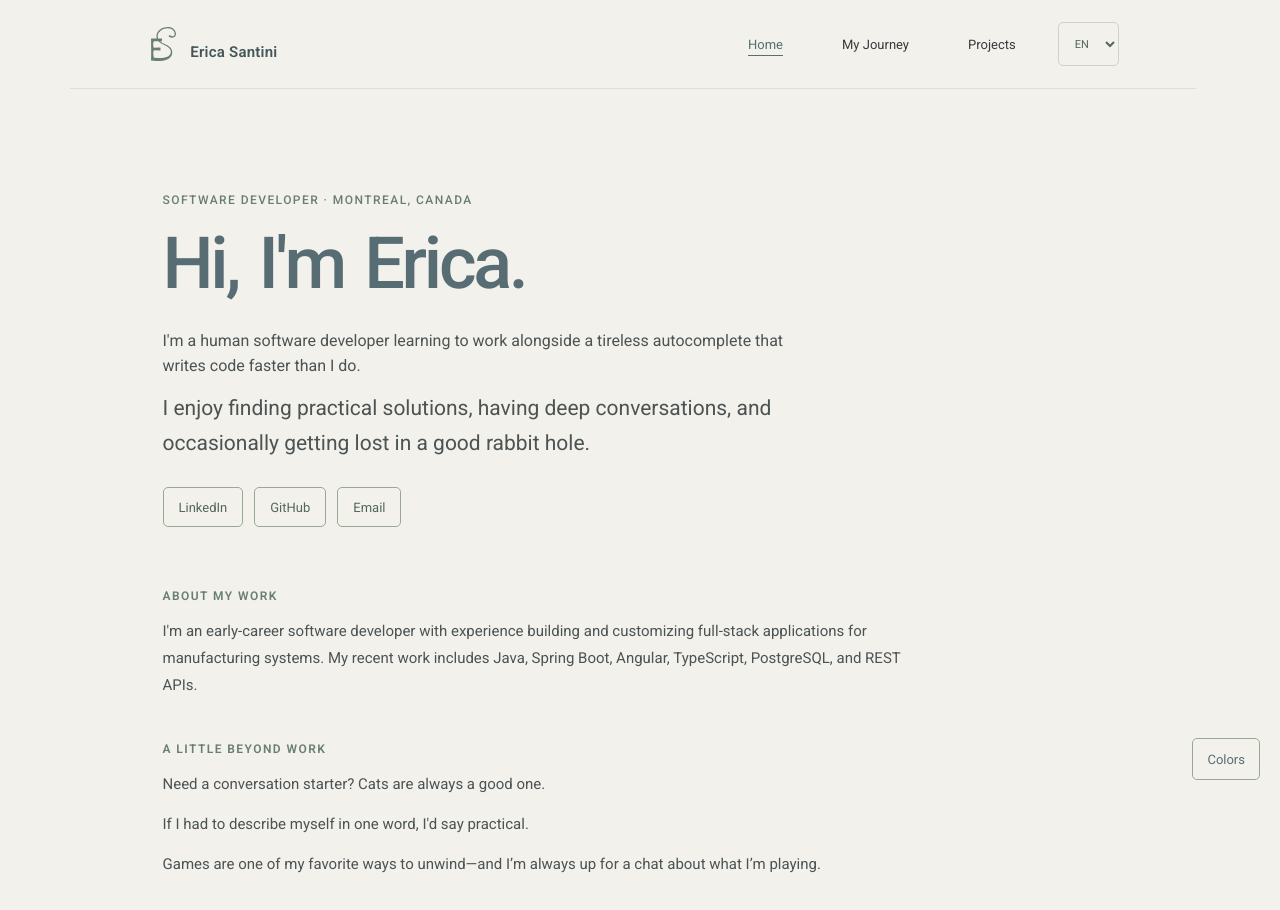
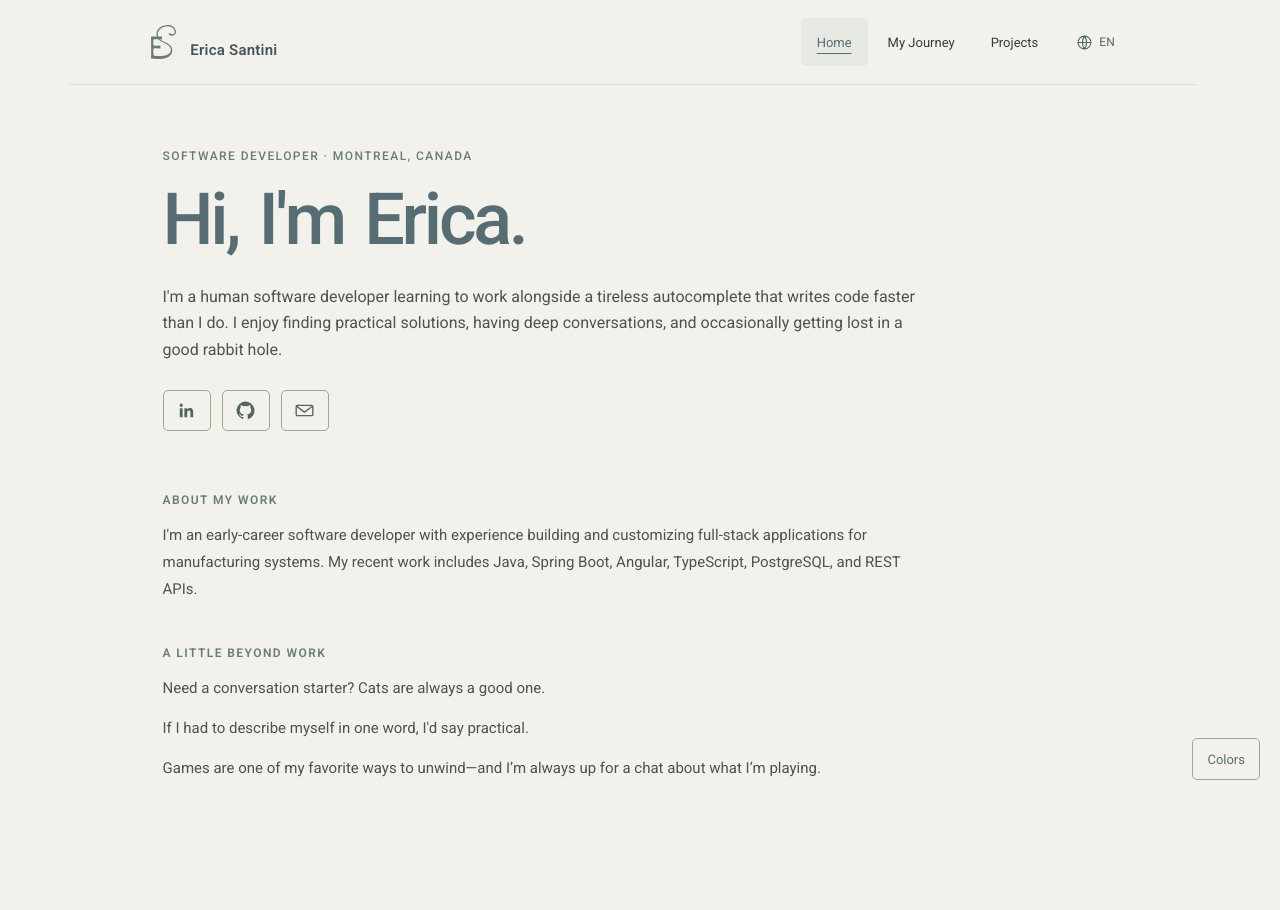
Before and after one commit to Kikasantini/erica-portfolio, a React (Vite) app: page /en in a window 1280 px wide. Shown: the top 910 px of the page. After the commit the page ends 872 px from the top, so only its background shows below. Built offline with nearby package versions, Linux system fonts and the light colour scheme.

Commit message:
Improve navigation, color editor, and home presentation

```diff
--- a/src/App.tsx
+++ b/src/App.tsx
@@ -9,7 +9,7 @@ import {
   useNavigate,
   useParams,
 } from 'react-router-dom'
-import { useEffect } from 'react'
+import { useEffect, useRef, useState } from 'react'
 import { useTranslation } from 'react-i18next'
 import Home from './pages/Home'
 import Journey from './pages/Journey'
@@ -17,12 +17,16 @@ import Projects from './pages/Projects'
 import ColorCustomizer from './components/ColorCustomizer'
 
 const supportedLanguages = ['en', 'fr', 'pt']
+const SHOW_COLOR_CUSTOMIZER = true
+const languageOptions = ['en', 'fr', 'pt'] as const
 
 function LocalizedLayout() {
   const { language } = useParams()
   const { t, i18n } = useTranslation('common')
   const location = useLocation()
   const navigate = useNavigate()
+  const [isLanguageMenuOpen, setIsLanguageMenuOpen] = useState(false)
+  const languageControlRef = useRef<HTMLDivElement>(null)
 
   const activeLanguage = supportedLanguages.includes(language ?? '')
     ? language!
@@ -34,6 +38,27 @@ function LocalizedLayout() {
     }
   }, [activeLanguage, i18n])
 
+  useEffect(() => {
+    if (!isLanguageMenuOpen) return
+
+    function handlePointerDown(event: PointerEvent) {
+      if (!languageControlRef.current?.contains(event.target as Node)) {
+        setIsLanguageMenuOpen(false)
+      }
+    }
+
+    function handleKeyDown(event: KeyboardEvent) {
+      if (event.key === 'Escape') setIsLanguageMenuOpen(false)
+    }
+
+    document.addEventListener('pointerdown', handlePointerDown)
+    document.addEventListener('keydown', handleKeyDown)
+    return () => {
+      document.removeEventListener('pointerdown', handlePointerDown)
+      document.removeEventListener('keydown', handleKeyDown)
+    }
+  }, [isLanguageMenuOpen])
+
   if (!activeLanguage) {
     return <Navigate to="/en" replace />
   }
@@ -41,6 +66,7 @@ function LocalizedLayout() {
   function handleLanguageChange(nextLanguage: string) {
     const currentPage = location.pathname.replace(/^\/(en|fr|pt)(?=\/|$)/, '')
 
+    setIsLanguageMenuOpen(false)
     navigate('/' + nextLanguage + currentPage)
   }
 
@@ -49,7 +75,7 @@ function LocalizedLayout() {
       <header className="site-header">
         <NavLink className="site-brand" to={'/' + activeLanguage} end>
           <span className="site-brand__logo" aria-hidden="true" />
-          <span>Erica Santini</span>
+          <span>{t('brandName')}</span>
         </NavLink>
 
         <nav className="site-nav" aria-label={t('navigation.accessibilityLabel')}>
@@ -66,22 +92,46 @@ function LocalizedLayout() {
           </NavLink>
         </nav>
 
-        <label className="language-control">
-          <span className="visually-hidden">{t('navigation.languageLabel')}</span>
-          <select
+        <div className="language-control" ref={languageControlRef}>
+          <button
+            className="language-control__toggle"
+            type="button"
             aria-label={t('navigation.languageLabel')}
-            value={activeLanguage}
-            onChange={(event) => handleLanguageChange(event.target.value)}
+            aria-haspopup="menu"
+            aria-expanded={isLanguageMenuOpen}
+            onClick={() => setIsLanguageMenuOpen((open) => !open)}
           >
-            <option value="en">EN</option>
-            <option value="fr">FR</option>
-            <option value="pt">PT</option>
-          </select>
-        </label>
+            <svg aria-hidden="true" viewBox="0 0 24 24">
+              <circle cx="12" cy="12" r="9" />
+              <path d="M3 12h18M12 3a15 15 0 0 1 0 18M12 3a15 15 0 0 0 0 18" />
+            </svg>
+            <span>{activeLanguage.toUpperCase()}</span>
+          </button>
+          {isLanguageMenuOpen && (
+            <div className="language-control__menu" role="menu">
+              {languageOptions
+                .filter((option) => option !== activeLanguage)
+                .map((option) => (
+                  <button
+                    className="language-control__option"
+                    key={option}
+                    type="button"
+                    role="menuitem"
+                    aria-label={t('navigation.changeTo', {
+                      language: t('navigation.languageNames.' + option),
+                    })}
+                    onClick={() => handleLanguageChange(option)}
+                  >
+                    {option.toUpperCase()}
+                  </button>
+                ))}
+            </div>
+          )}
+        </div>
       </header>
 
       <Outlet />
-      <ColorCustomizer />
+      {SHOW_COLOR_CUSTOMIZER && <ColorCustomizer />}
     </>
   )
 }
--- a/src/index.css
+++ b/src/index.css
@@ -12,12 +12,18 @@
   --timeline-marker-color: var(--timeline-marker-color);
   --header-divider-color: var(--header-divider-color);
   --navigation-hover-color: var(--navigation-hover-color);
+  --navigation-active-background-color: var(--navigation-active-background-color);
+  --button-background-color: var(--button-background-color);
+  --button-text-color: var(--button-text-color);
+  --button-hover-background-color: var(--button-hover-background-color);
+  --button-hover-text-color: var(--button-hover-text-color);
+  --control-text-color: var(--button-text-color);
+  --technology-tag-text-color: var(--technology-tag-text-color);
   --language-border-color: var(--language-border-color);
   --outline-button-border-color: var(--outline-button-border-color);
   --timeline-line-color: var(--timeline-line-color);
   --technology-tag-border-color: var(--technology-tag-border-color);
   --technology-tag-background-color: var(--technology-tag-background-color);
-  --text-on-accent-color: var(--text-on-accent-color)fff;
   font-family: 'Roboto', Arial, sans-serif;
   font-synthesis: none;
   text-rendering: optimizeLegibility;
@@ -62,8 +68,8 @@ p {
 .site-header {
   display: flex;
   align-items: center;
-  gap: 30px;
-  padding: 22px clamp(24px, 6vw, 78px);
+  gap: 18px;
+  padding: 18px clamp(24px, 6vw, 78px);
   border-bottom: 1px solid var(--header-divider-color);
 }
 
@@ -92,17 +98,17 @@ p {
 .site-nav {
   display: flex;
   align-items: center;
-  gap: clamp(15px, 3vw, 35px);
+  gap: 4px;
   margin-left: auto;
   font-size: 13px;
 }
 
 .site-nav a {
   display: inline-flex;
-  min-height: 44px;
+  min-height: 48px;
   align-items: center;
   justify-content: center;
-  padding: 8px 12px;
+  padding: 12px 16px;
   border-radius: 5px;
   text-decoration: none;
   transition:
@@ -114,9 +120,14 @@ p {
   background: var(--navigation-hover-color);
 }
 
+.site-nav a[aria-current='page'] {
+  background: var(--navigation-active-background-color);
+}
+
 .site-brand:focus-visible,
 .site-nav a:focus-visible,
-.language-control select:focus-visible {
+.language-control__toggle:focus-visible,
+.language-control__option:focus-visible {
   outline: 2px solid var(--heading-color);
   outline-offset: 3px;
 }
@@ -127,15 +138,71 @@ p {
   text-underline-offset: 6px;
 }
 
-.language-control select {
-  min-height: 44px;
-  padding: 8px 12px;
-  border: 1px solid var(--language-border-color);
-  border-radius: 5px;
+.language-control {
+  position: relative;
+  flex: 0 0 auto;
+}
+
+.language-control__toggle {
+  display: inline-flex;
+  min-height: 42px;
+  align-items: center;
+  justify-content: center;
+  gap: 6px;
+  padding: 8px 4px;
+  border: 0;
+  border-radius: 4px;
   color: var(--control-text-color);
   background: transparent;
   font: inherit;
-  font-size: 11px;
+  font-size: 12px;
+  cursor: pointer;
+  transition: color 160ms ease, background-color 160ms ease;
+}
+
+.language-control__toggle:hover {
+  background: var(--navigation-hover-color);
+}
+
+.language-control__toggle svg {
+  width: 17px;
+  height: 17px;
+  fill: none;
+  stroke: currentColor;
+  stroke-width: 1.5;
+  stroke-linecap: round;
+  stroke-linejoin: round;
+}
+
+.language-control__menu {
+  position: absolute;
+  top: calc(100% + 6px);
+  right: 0;
+  z-index: 5;
+  display: grid;
+  min-width: 72px;
+  padding: 4px;
+  border: 1px solid var(--language-border-color);
+  border-radius: 5px;
+  background: var(--page-background);
+  box-shadow: 0 6px 18px color-mix(in srgb, var(--main-text) 12%, transparent);
+}
+
+.language-control__option {
+  min-height: 36px;
+  padding: 7px 12px;
+  border: 0;
+  border-radius: 3px;
+  color: var(--control-text-color);
+  background: transparent;
+  font: inherit;
+  font-size: 12px;
+  cursor: pointer;
+  text-align: left;
+}
+
+.language-control__option:hover {
+  background: var(--navigation-active-background-color);
 }
 
 .visually-hidden {
@@ -155,7 +222,7 @@ p {
 .projects-page {
   max-width: 1000px;
   margin: 0 auto;
-  padding: clamp(66px, 9vw, 104px) 30px 90px;
+  padding: clamp(40px, 5vw, 64px) 30px 90px;
 }
 
 .home-eyebrow {
@@ -225,18 +292,10 @@ p {
   transform: rotateY(0deg);
 }
 
-.home-ai-note {
-  max-width: 660px;
-  margin-bottom: 12px;
+.home-intro {
+  max-width: 760px;
   color: var(--paragraph-text);
   font-size: 16px;
-  line-height: 1.6;
-}
-
-.home-intro {
-  max-width: 660px;
-  color: var(--paragraph-text);
-  font-size: clamp(18px, 2.5vw, 21px);
   line-height: 1.65;
 }
 
@@ -245,6 +304,19 @@ p {
   flex-wrap: wrap;
   gap: 11px;
   margin-top: 27px;
+}
+
+.home-contact__link {
+  width: 48px;
+  min-width: 48px;
+  padding: 10px !important;
+}
+
+.home-contact__icon {
+  display: block;
+  width: 19px;
+  height: 19px;
+  fill: currentColor;
 }
 
 .outline-button,
@@ -256,8 +328,8 @@ p {
   padding: 9px 15px;
   border: 1px solid var(--outline-button-border-color);
   border-radius: 5px;
-  color: var(--control-text-color);
-  background: transparent;
+  color: var(--button-text-color);
+  background: var(--button-background-color);
   font: inherit;
   font-size: 13px;
   text-decoration: none;
@@ -270,8 +342,8 @@ p {
 .outline-button:hover,
 .home-contact a:hover {
   border-color: var(--heading-color);
-  color: var(--text-on-accent-color);
-  background: var(--heading-color);
+  color: var(--button-hover-text-color);
+  background: var(--button-hover-background-color);
 }
 
 .outline-button:focus-visible,
@@ -458,7 +530,7 @@ p {
   padding: 5px 9px;
   border: 1px solid var(--technology-tag-border-color);
   border-radius: 4px;
-  color: var(--control-text-color);
+  color: var(--technology-tag-text-color);
   background: var(--technology-tag-background-color);
   font-size: 12px;
   line-height: 1.4;
@@ -489,20 +561,22 @@ p {
   font-size: 24px;
 }
 
-.project-item__description,
-.project-item__technologies {
+.project-item__description {
   color: var(--paragraph-text);
   font-size: 15px;
   line-height: 1.8;
 }
 
 .project-item__technologies {
-  margin-top: 14px;
+  display: grid;
+  justify-items: start;
+  gap: 9px;
+  margin-top: 18px;
+}
+
+.project-item__technologies > p {
   color: var(--section-title-color);
   font-size: 13px;
-}
-
-.project-item__technologies span {
   font-weight: 600;
 }
 
@@ -513,8 +587,8 @@ p {
 @media (max-width: 620px) {
   .site-header {
     flex-wrap: wrap;
-    gap: 18px;
-    padding: 19px 20px;
+    gap: 14px;
+    padding: 16px 20px;
   }
 
   .site-nav {
@@ -528,17 +602,13 @@ p {
   .site-nav a {
     flex: 1 1 0;
     min-width: 0;
-    padding: 8px 6px;
-  }
-
-  .language-control {
-    margin-left: auto;
+    padding: 10px 5px;
   }
 
   .home-page,
   .journey-page,
   .projects-page {
-    padding: 70px 23px 80px;
+    padding: 44px 23px 80px;
   }
 
   .home-section {
@@ -609,8 +679,8 @@ p {
 .color-customizer__copy:hover,
 .color-customizer__reset:hover {
   border-color: var(--heading-color);
-  color: var(--text-on-accent-color);
-  background: var(--heading-color);
+  color: var(--button-hover-text-color);
+  background: var(--button-hover-background-color);
 }
 
 .color-customizer__toggle:focus-visible,
@@ -852,6 +922,7 @@ p {
 @media (prefers-reduced-motion: reduce) {
   .outline-button,
   .home-contact a,
+  .language-control__toggle,
   .home-title__letter,
   .journey-section__chevron,
   .color-customizer__toggle,
--- a/src/locales/en/common.json
+++ b/src/locales/en/common.json
@@ -4,7 +4,13 @@
     "home": "Home",
     "journey": "My Journey",
     "projects": "Projects",
-    "languageLabel": "Change language"
+    "languageLabel": "Change language",
+    "changeTo": "Switch to {{language}}",
+    "languageNames": {
+      "en": "English",
+      "fr": "French",
+      "pt": "Portuguese"
+    }
   },
   "colorEditor": {
     "title": "Customize site colors",
@@ -13,14 +19,15 @@
     "description": "Changes preview immediately and are saved on this device.",
     "reset": "Reset this palette",
     "groups": {
-      "surfaces": "Backgrounds and surfaces",
+      "page": "Page",
       "text": "Text",
-      "accents": "Accents",
-      "borders": "Borders and interactions"
+      "headerNavigation": "Header and navigation",
+      "buttons": "Buttons",
+      "technologyTags": "Technology tags",
+      "timeline": "Timeline"
     },
     "fields": {
       "pageBackground": "Page background",
-      "technologyTagsBackground": "Technology tag background",
       "mainText": "Main text",
       "paragraphText": "Paragraph text",
       "metaText": "Details and dates",
@@ -28,15 +35,20 @@
       "headings": "Page titles",
       "sectionTitles": "Section headings",
       "logo": "Logo",
-      "timelineMarkers": "Timeline markers",
       "headerDivider": "Header divider",
       "navigationHover": "Navigation hover",
-      "languageSelectorBorder": "Language selector border",
-      "outlineButtonsBorder": "Outlined button border",
-      "timelineLine": "Timeline line",
-      "technologyTagsBorder": "Technology tag border",
-      "textOnAccent": "Text on accent background",
-      "controlText": "Controls and technology labels"
+      "navigationActiveBackground": "Selected navigation background",
+      "languageSelectorBorder": "Language menu border",
+      "buttonBackground": "Button background",
+      "buttonText": "Button text",
+      "outlineButtonsBorder": "Button border",
+      "buttonHoverBackground": "Button hover background",
+      "textOnAccent": "Button hover text",
+      "technologyTagsBackground": "Tag background",
+      "technologyTagsBorder": "Tag border",
+      "technologyTagsText": "Tag text",
+      "timelineMarkers": "Timeline markers",
+      "timelineLine": "Timeline line"
     },
     "pickerLabel": "Choose {color} color",
     "hexLabel": "Hex value for {color}",
@@ -51,5 +63,6 @@
       "mauveStone": "Mauve & Stone",
       "blueFog": "Blue Fog"
     }
-  }
+  },
+  "brandName": "Erica Santini"
 }
--- a/src/locales/fr/common.json
+++ b/src/locales/fr/common.json
@@ -4,7 +4,13 @@
     "home": "Accueil",
     "journey": "Mon parcours",
     "projects": "Projets",
-    "languageLabel": "Changer de langue"
+    "languageLabel": "Changer de langue",
+    "changeTo": "Passer en {{language}}",
+    "languageNames": {
+      "en": "anglais",
+      "fr": "français",
+      "pt": "portugais"
+    }
   },
   "colorEditor": {
     "title": "Personnaliser les couleurs du site",
@@ -13,14 +19,15 @@
     "description": "Les changements s’affichent immédiatement et sont enregistrés sur cet appareil.",
     "reset": "Rétablir cette palette",
     "groups": {
-      "surfaces": "Arrière-plans et surfaces",
+      "page": "Page",
       "text": "Texte",
-      "accents": "Accents",
-      "borders": "Bordures et interactions"
+      "headerNavigation": "En-tête et navigation",
+      "buttons": "Boutons",
+      "technologyTags": "Étiquettes de technologies",
+      "timeline": "Chronologie"
     },
     "fields": {
       "pageBackground": "Arrière-plan de la page",
-      "technologyTagsBackground": "Fond des étiquettes de technologies",
       "mainText": "Texte principal",
       "paragraphText": "Texte des paragraphes",
       "metaText": "Détails et dates",
@@ -28,15 +35,20 @@
       "headings": "Titres des pages",
       "sectionTitles": "Titres de section",
       "logo": "Logo",
-      "timelineMarkers": "Repères de la chronologie",
       "headerDivider": "Séparateur de l’en-tête",
       "navigationHover": "Survol de la navigation",
-      "languageSelectorBorder": "Bordure du sélecteur de langue",
+      "navigationActiveBackground": "Fond de la page sélectionnée",
+      "languageSelectorBorder": "Bordure du menu de langue",
+      "buttonBackground": "Fond des boutons",
+      "buttonText": "Texte des boutons",
       "outlineButtonsBorder": "Bordure des boutons",
-      "timelineLine": "Ligne de la chronologie",
-      "technologyTagsBorder": "Bordure des étiquettes de technologies",
-      "textOnAccent": "Texte sur fond accentué",
-      "controlText": "Texte des contrôles et des étiquettes"
+      "buttonHoverBackground": "Fond des boutons au survol",
+      "textOnAccent": "Texte des boutons au survol",
+      "technologyTagsBackground": "Fond des étiquettes",
+      "technologyTagsBorder": "Bordure des étiquettes",
+      "technologyTagsText": "Texte des étiquettes",
+      "timelineMarkers": "Repères de la chronologie",
+      "timelineLine": "Ligne de la chronologie"
     },
     "pickerLabel": "Choisir la couleur pour {color}",
     "hexLabel": "Valeur hexadécimale pour {color}",
@@ -51,5 +63,6 @@
       "mauveStone": "Mauve et pierre",
       "blueFog": "Brume bleue"
     }
-  }
+  },
+  "brandName": "Erica Santini"
 }
--- a/src/locales/pt/common.json
+++ b/src/locales/pt/common.json
@@ -4,7 +4,13 @@
     "home": "Início",
     "journey": "Meu percurso",
     "projects": "Projetos",
-    "languageLabel": "Trocar idioma"
+    "languageLabel": "Trocar idioma",
+    "changeTo": "Mudar para {{language}}",
+    "languageNames": {
+      "en": "inglês",
+      "fr": "francês",
+      "pt": "português"
+    }
   },
   "colorEditor": {
     "title": "Personalizar cores do site",
@@ -13,14 +19,15 @@
     "description": "As alterações aparecem na hora e ficam salvas neste dispositivo.",
     "reset": "Restaurar esta paleta",
     "groups": {
-      "surfaces": "Fundos e superfícies",
+      "page": "Página",
       "text": "Textos",
-      "accents": "Destaques",
-      "borders": "Bordas e interações"
+      "headerNavigation": "Cabeçalho e navegação",
+      "buttons": "Botões",
+      "technologyTags": "Etiquetas de tecnologias",
+      "timeline": "Linha do tempo"
     },
     "fields": {
       "pageBackground": "Fundo da página",
-      "technologyTagsBackground": "Fundo das etiquetas de tecnologias",
       "mainText": "Texto principal",
       "paragraphText": "Texto dos parágrafos",
       "metaText": "Detalhes e datas",
@@ -28,15 +35,20 @@
       "headings": "Títulos das páginas",
       "sectionTitles": "Títulos das seções",
       "logo": "Logo",
-      "timelineMarkers": "Marcadores da linha do tempo",
       "headerDivider": "Divisor do cabeçalho",
       "navigationHover": "Realce ao passar na navegação",
-      "languageSelectorBorder": "Borda do seletor de idioma",
-      "outlineButtonsBorder": "Borda dos botões",
-      "timelineLine": "Linha do tempo",
-      "technologyTagsBorder": "Borda das etiquetas de tecnologias",
-      "textOnAccent": "Texto sobre fundo de destaque",
-      "controlText": "Texto dos controles e das etiquetas"
+      "navigationActiveBackground": "Fundo da aba selecionada",
+      "languageSelectorBorder": "Borda do menu de idiomas",
+      "buttonBackground": "Fundo dos botões",
+      "buttonText": "Texto dos botões",
+      "outlineButtonsBorder": "Contorno dos botões",
+      "buttonHoverBackground": "Fundo dos botões ao passar o mouse",
+      "textOnAccent": "Texto dos botões ao passar o mouse",
+      "technologyTagsBackground": "Fundo das etiquetas",
+      "technologyTagsBorder": "Contorno das etiquetas",
+      "technologyTagsText": "Texto das etiquetas",
+      "timelineMarkers": "Marcadores da linha do tempo",
+      "timelineLine": "Linha do tempo"
     },
     "pickerLabel": "Escolher cor de {color}",
     "hexLabel": "Valor hexadecimal de {color}",
@@ -51,5 +63,6 @@
       "mauveStone": "Malva e pedra",
       "blueFog": "Névoa azul"
     }
-  }
+  },
+  "brandName": "Érica Santini"
 }
--- a/src/locales/pt/home.json
+++ b/src/locales/pt/home.json
@@ -1,5 +1,5 @@
 {
-  "title": "Oi, eu sou Erica.",
+  "title": "Oi, eu sou Érica.",
   "hoverTitle": "Kika, para os íntimos.",
   "aiIntro": "Sou uma desenvolvedora de software de carne e osso, aprendendo a trabalhar ao lado de um autocomplete incansável que escreve código mais rápido do que eu.",
   "roleLocation": "Desenvolvedora de software · Montreal, Canadá",
--- a/src/pages/Home.tsx
+++ b/src/pages/Home.tsx
@@ -77,8 +77,9 @@ export default function Home() {
         <AnimatedTitleLayer text={title} variant="original" />
         <AnimatedTitleLayer text={nicknameTitle} variant="nickname" />
       </h1>
-      <p className="home-ai-note">{t('aiIntro')}</p>
-      <p className="home-intro">{t('personalIntro')}</p>
+      <p className="home-intro">
+        {t('aiIntro')} {t('personalIntro')}
+      </p>
 
       <nav className="home-contact" aria-label={t('contactTitle')}>
         {contactLinks.map((link) => {
@@ -91,8 +92,21 @@ export default function Home() {
               href={link.url}
               target={isExternal ? '_blank' : undefined}
               rel={isExternal ? 'noreferrer' : undefined}
+              aria-label={link.label}
             >
-              {link.label}
+              <svg className="home-contact__icon" aria-hidden="true" viewBox="0 0 24 24">
+                {link.id === 'linkedin' ? (
+                  <path d="M20.447 20.452h-3.554v-5.569c0-1.328-.026-3.037-1.852-3.037-1.853 0-2.136 1.445-2.136 2.939v5.667H9.35V9h3.414v1.561h.049c.476-.9 1.637-1.85 3.37-1.85 3.601 0 4.267 2.37 4.267 5.456v6.285ZM5.337 7.433a2.062 2.062 0 1 1 0-4.124 2.062 2.062 0 0 1 0 4.124ZM3.56 20.452h3.554V9H3.56v11.452Z" />
+                ) : link.id === 'github' ? (
+                  <path fillRule="evenodd" d="M12 .75a11.25 11.25 0 0 0-3.558 21.924c.563.104.77-.244.77-.542 0-.268-.01-.976-.015-1.916-3.13.68-3.79-1.508-3.79-1.508-.512-1.3-1.25-1.647-1.25-1.647-1.022-.698.077-.684.077-.684 1.13.08 1.724 1.16 1.724 1.16 1.004 1.72 2.635 1.223 3.278.935.102-.726.393-1.223.715-1.504-2.498-.284-5.126-1.25-5.126-5.565 0-1.23.44-2.235 1.16-3.023-.116-.285-.503-1.43.11-2.98 0 0 .945-.303 3.094 1.155a10.75 10.75 0 0 1 5.63 0c2.15-1.458 3.093-1.155 3.093-1.155.615 1.55.228 2.695.112 2.98.722.788 1.158 1.793 1.158 3.023 0 4.326-2.633 5.278-5.138 5.557.404.35.763 1.04.763 2.095 0 1.513-.014 2.735-.014 3.108 0 .3.203.65.772.54A11.25 11.25 0 0 0 12 .75Z" clipRule="evenodd" />
+                ) : (
+                  <>
+                    <path d="M3 5.5h18a1.5 1.5 0 0 1 1.5 1.5v10a1.5 1.5 0 0 1-1.5 1.5H3A1.5 1.5 0 0 1 1.5 17V7A1.5 1.5 0 0 1 3 5.5Z" fill="none" stroke="currentColor" strokeWidth="1.7" />
+                    <path d="m2.5 7 9.5 7 9.5-7" fill="none" stroke="currentColor" strokeWidth="1.7" strokeLinecap="round" strokeLinejoin="round" />
+                  </>
+                )}
+              </svg>
+              <span className="visually-hidden">{link.label}</span>
             </a>
           )
         })}
```
Also changed, not shown: src/components/ColorCustomizer.tsx (+47 -43 lines), src/pages/Projects.tsx (+8 -4 lines).
